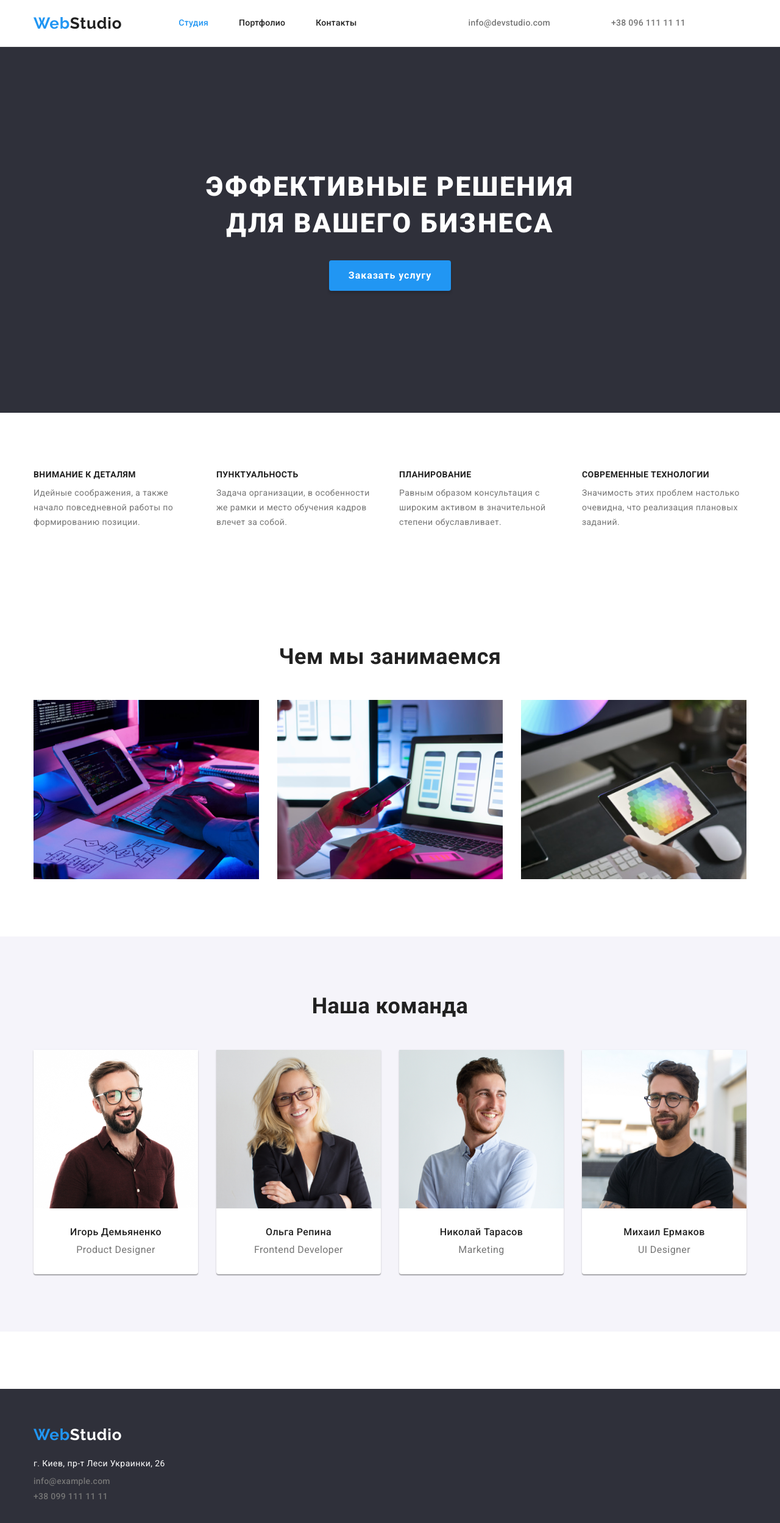
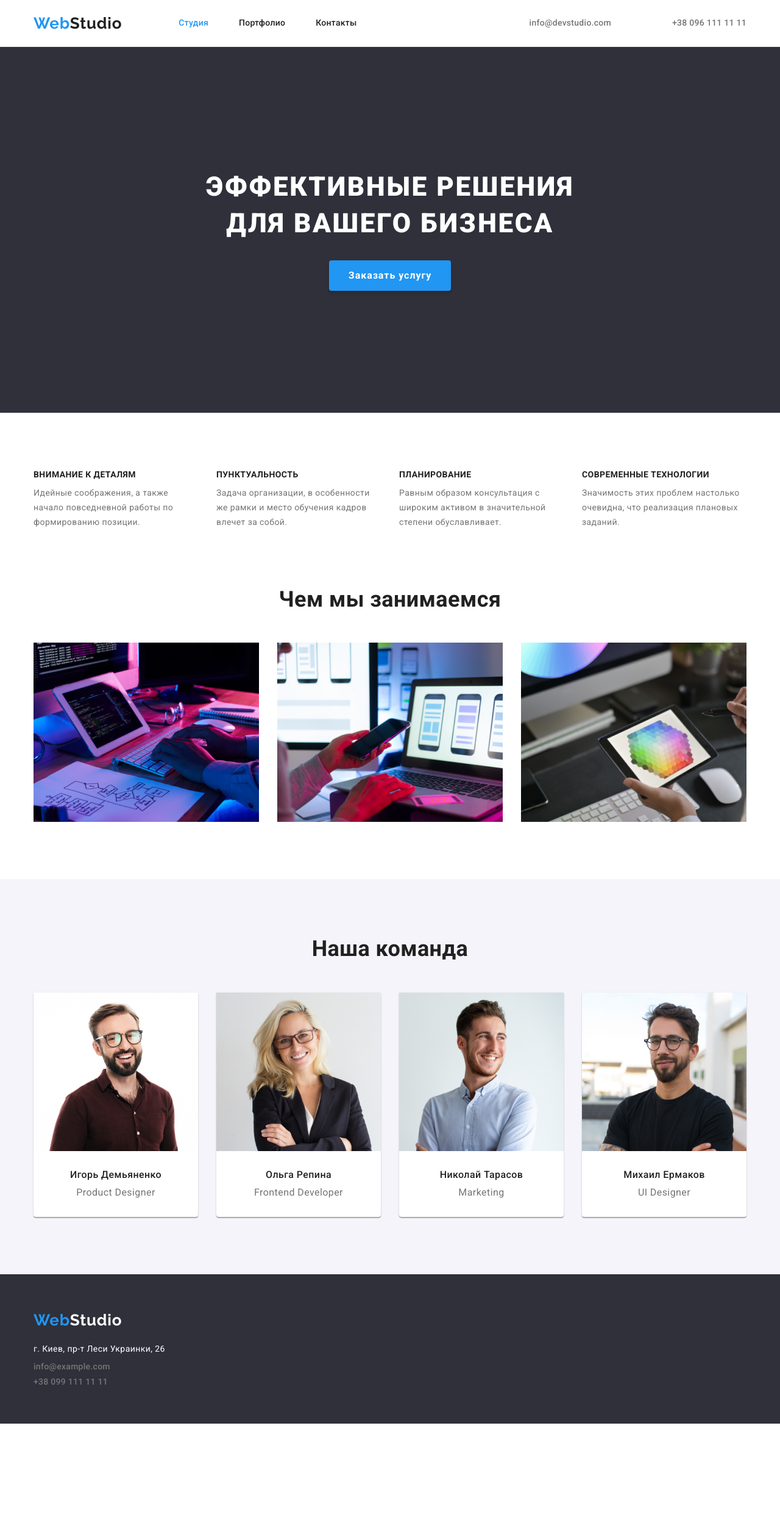
Before and after one commit to karina-doskuch/goit-markup-hw-03, a plain HTML site: page index.html in a window 1280 px wide. Shown: the whole page at 61% size. After the commit the page ends 2335 px from the top, so only its background shows below. Drawn offline with nearby package versions, Linux system fonts and the light colour scheme.

Commit message:
fixed bugs

```diff
--- a/css/style.css
+++ b/css/style.css
@@ -104,12 +104,9 @@ img {
 .auth-nav {
     display: flex;
     margin-left: auto;
-    margin-right: 50px;
+
 }
 
-.auth-nav .logo-item + .logo-item {
-    margin-left: 50px;
-}
 
 .logo-item {
     font-weight: 400;
@@ -118,6 +115,19 @@ img {
     color: var(--color-b);
     list-style: none;
     margin-right: 50px;
+}
+
+.site-item:nth-child(3n) {
+    margin-right: 0;
+}
+
+
+.auth-item {
+    margin-left: 50px;
+}
+
+.auth-item:last-child {
+    margin-right: 0;
 }
 
 .link-nav {
@@ -158,6 +168,7 @@ img {
     padding-bottom: 94px;
     margin: 0 auto;
 }
+
 
 .section-container {
     padding-top: 200px;
@@ -223,12 +234,6 @@ img {
     color: #EEEEEE;
 }
 
-/* .wrapper-text {
-    text-align: center;
-    letter-spacing: 0.03em;
-
-    color: #FFFFFF;
-} */
 
 .btn-wrapper:hover,
 .btn-wrapper:focus {
@@ -337,7 +342,6 @@ img {
     border-right: 1px solid #EEEEEE;
     border-bottom: 1px solid #EEEEEE;
     background: #FFFFFF;
-    margin-bottom: 20px;
     padding: 20px 24px;
 }
 
@@ -361,6 +365,10 @@ img {
 }
 
 /* section img */
+
+.section-doing {
+    padding-top: 0;
+}
 
 .section-heading {
     font-weight: 700;
@@ -397,9 +405,6 @@ img {
 
 }
 
-.team {
-    margin-bottom: 94px;
-}
 
 .team-heading {
     font-weight: 700;
@@ -478,3 +483,7 @@ img {
     text-decoration: none;
     color: var(--color-white);
 }
+
+.footer-tel {
+    margin-bottom: 0;
+}
--- a/index.html
+++ b/index.html
@@ -29,16 +29,16 @@
                     <li class="logo-item">
                         <a class="link-nav nav-item" href="portfolio.html">Портфолио</a>
                     </li>
-                    <li class="logo-item">
+                    <li class="logo-item site-item">
                         <a class="link-nav nav-item" href="#">Контакты</a>
                     </li>
                 </ul>
             </nav>
 
             <ul class="auth-nav">
-                <li class="logo-item"><a class="logo-address" href="mailto:info@devstudio.com"><span
+                <li class="logo-item auth-item"><a class="logo-address" href="mailto:info@devstudio.com"><span
                             class="nav-item">info@devstudio.com</span></a></li>
-                <li class="logo-item"><a class="logo-address" href="tel:+380961111111">+38 096 111 11 11</a></li>
+                <li class="logo-item auth-item"><a class="logo-address" href="tel:+380961111111">+38 096 111 11 11</a></li>
             </ul>
         </div>
     </header>
@@ -84,7 +84,7 @@
             </div>
         </section>
 
-        <section class="section">
+        <section class="section section-doing">
             <div class="container">
                 <h2 class="section-heading header">Чем мы занимаемся</h2>
                 <ul class="list-container">
@@ -95,7 +95,7 @@
             </div>
         </section>
 
-        <section class="our-team section team">
+        <section class="our-team section">
 
             <div class="container">
                 <h2 class="team-heading">Наша команда</h2>
@@ -142,7 +142,7 @@
                     <li class="logo-item"><a class="logo-address address-link"
                             href="mailto:info@example.com">info@example.com</a>
                     </li>
-                    <li class="logo-item"><a class="logo-address" href="tel:+380991111111">+38 099 111 11 11</a></li>
+                    <li class="logo-item footer-tel"><a class="logo-address" href="tel:+380991111111">+38 099 111 11 11</a></li>
                 </ul>
             </address>
         </div>
```
Also changed, not shown: portfolio.html (+4 -4 lines).
